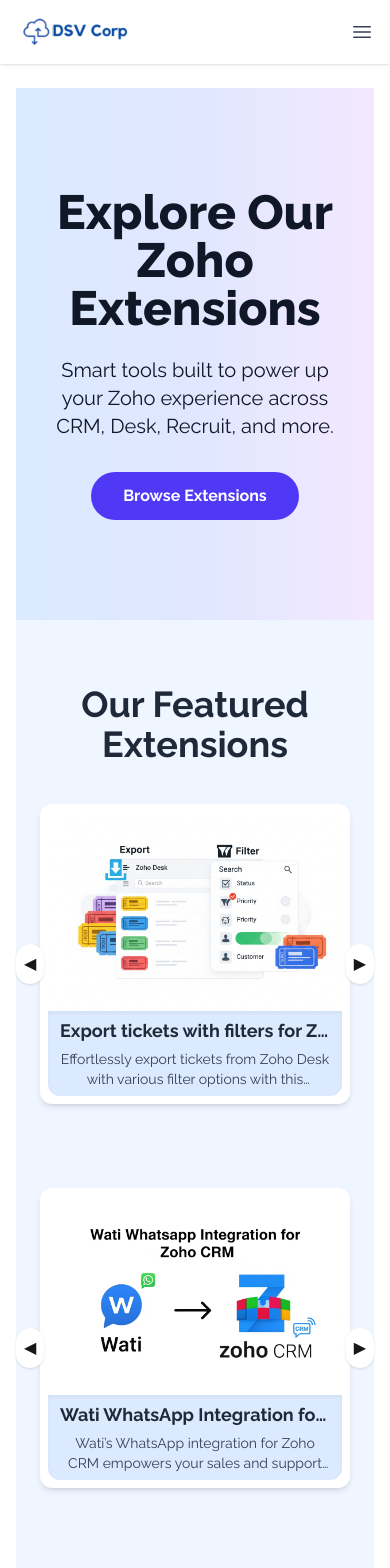
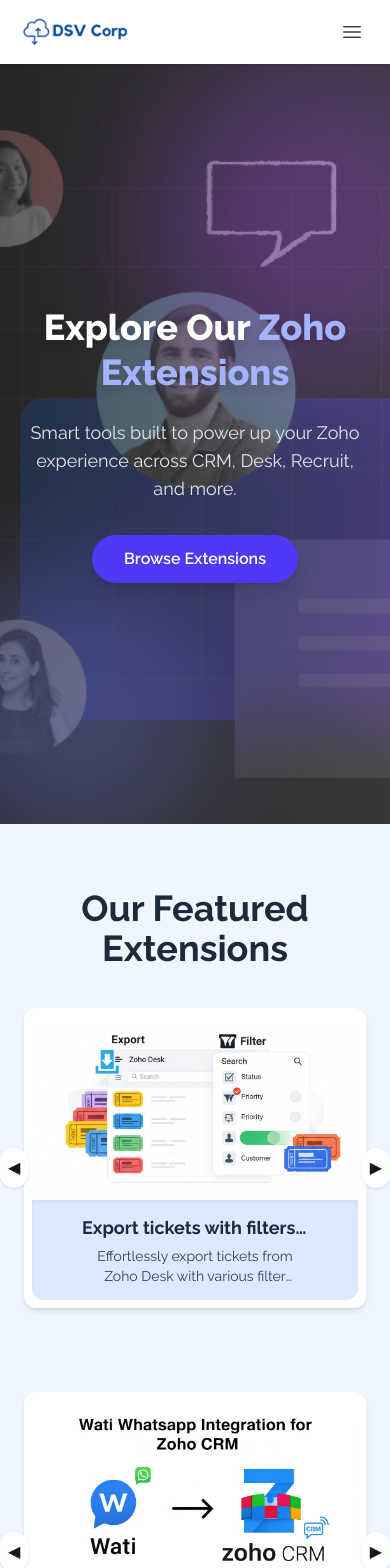
Before and after one commit to pavandsv/Extension-Website, a Next.js app: page / in a window 390 px wide. Shown: the top 1568 px of the page. Built offline with nearby package versions, Linux system fonts and the light colour scheme.

Commit message:
Worked on latest feedback

```diff
--- a/src/app/ConditionalLayout.js
+++ b/src/app/ConditionalLayout.js
@@ -12,7 +12,7 @@
   return (
     <>
       {!hideHeaderFooter && <Header />}
-      <main className="flex-1 px-4 py-6">{children}</main>
+      <main>{children}</main>
       {!hideHeaderFooter && <Footer />}
     </>
   );
--- a/src/app/data/Products.js
+++ b/src/app/data/Products.js
@@ -14,6 +14,7 @@
     helpdoc: "https://fristinetech.com/help-documentation-google-map/",
     buynow:
       "https://marketplace.zoho.com/app/crm/google-address-finder-for-zoho-crm",
+    href: "/google-address-finder-for-zoho-crm",
   },
   {
     id: 2,
@@ -31,6 +32,7 @@
       "https://fristinetech.com/zoho-market-place-auto-currency-update-hourly-app-help-documentation/",
     buynow:
       "https://marketplace.zoho.com/app/crm/auto-currency-exchange-rate-updater-for-zoho-crm",
+    href: "/auto-currency-exchange-rate-updater-for-zoho-crm",
   },
   {
     id: 3,
@@ -48,6 +50,7 @@
       "https://fristinetech.com/help-documentation-export-ticket-extension/",
     buynow:
       "https://marketplace.zoho.com/app/desk/export-tickets-with-filters-for-zoho-desk",
+    href: "/export-tickets-with-filters-for-zoho-desk",
   },
   {
     id: 4,
@@ -64,6 +67,7 @@
     helpdoc: "https://fristinetech.com/help-documentation-for-stripe-payment/",
     buynow:
       "https://marketplace.zoho.com/app/crm/stripe-payment-extension-for-zoho-crm",
+    href: "/stripe-payment-extension-for-zoho-crm",
   },
   {
     id: 5,
@@ -81,6 +85,7 @@
       "https://fristinetech.com/help-documentation-for-organogram-extension-for-zoho-crm/",
     buynow:
       "https://marketplace.zoho.com/app/crm/organogram-extension-for-zoho-crm",
+    href: "/organogram-extension-for-zoho-crm",
   },
   {
     id: 6,
@@ -96,6 +101,7 @@
     product: "crm",
     helpdoc: "https://fristinetech.com/visitor-tracking/user-guide/index.php",
     buynow: "https://marketplace.zoho.com/app/customapps/visitor-tracking",
+    href: "/visitor-tracking",
   },
   {
     id: 7,
@@ -113,6 +119,7 @@
       "https://dsvcorp.com.au/help-documentation/help-documentaion-aws-s3-file-uploader-for-zoho-crm/",
     buynow:
       "https://marketplace.zoho.com/app/crm/aws-s3-file-uploader-for-zoho-crm",
+    href: "/aws-s3-file-uploader-for-zoho-crm",
   },
   {
     id: 8,
@@ -130,6 +137,7 @@
       "https://dsvcorp.com.au/help-documentation/help-documentaion-analytics-hub-for-zoho-crm/",
     buynow:
       "https://marketplace.zoho.com/app/crm/analytics-hub-extension-for-zoho-crm",
+    href: "/analytics-hub-extension-for-zoho-crm",
   },
   {
     id: 9,
@@ -147,6 +155,7 @@
       "https://fristinetech.com/help-documentation-for-bulk-update-ticket/",
     buynow:
       "https://marketplace.zoho.com/app/desk/bulk-update-existing-tickets-in-zoho-desk-based-on-ticket-id",
+    href: "/bulk-update-existing-tickets-in-zoho-desk-based-on-ticket-id",
   },
   {
     id: 10,
@@ -164,6 +173,7 @@
       "https://dsvcorp.com.au/help-documentation/mailchimp-extension-for-zoho-crm/",
     buynow:
       "https://marketplace.zoho.com/app/crm/mailchimp-for-zoho-crm-by-dsvcorp",
+    href: "/mailchimp-for-zoho-crm",
   },
   {
     id: 11,
@@ -180,6 +190,7 @@
     helpdoc:
       "https://dsvcorp.com.au/help-documentation/help-documentaion-xero-sync-for-zoho-crm/",
     buynow: "https://marketplace.zoho.com/app/crm/xero-sync-for-zoho-crm",
+    href: "/xero-sync-for-zoho-crm",
   },
   {
     id: 12,
@@ -197,6 +208,7 @@
       "https://dsvcorp.com.au/help-documentation-for-best-candidate-for-zoho-recruit/",
     buynow:
       "https://marketplace.zoho.com/app/recruit/best-candidate-for-zoho-recruit",
+    href: "/best-candidate-for-zoho-recruit",
   },
   {
     id: 13,
@@ -214,6 +226,7 @@
       "https://fristinetech.com/help-documentation-google-map-for-zoho-recruit/",
     buynow:
       "https://marketplace.zoho.com/app/recruit/google-address-finder-for-zoho-recruit",
+    href: "/google-address-finder-for-zoho-recruit",
   },
   {
     id: 14,
@@ -231,6 +244,7 @@
       "https://fristinetech.com/help-documentation-for-sharepoint-drive/",
     buynow:
       "https://marketplace.zoho.com/app/crm/sharepoint-drive-for-zoho-crm",
+    href: "/sharepoint-drive-for-zoho-crm",
   },
   {
     id: 15,
@@ -248,6 +262,7 @@
       "https://help.fristinetech.com/portal/en/kb/articles/onedrive-for-zoho-crm",
     buynow:
       "https://marketplace.zoho.com/app/crm/one-drive-extension-for-zoho-crm",
+    href: "/onedrive-extension-for-zoho-crm",
   },
   {
     id: 16,
@@ -265,6 +280,7 @@
       "https://help.fristinetech.com/portal/en/kb/articles/ai-ticket-sentiment-analyzer-for-zoho-desk",
     buynow:
       "https://marketplace.zoho.com/app/desk/ai-ticket-sentiment-analyzer-for-zoho-desk",
+    href: "/ai-ticket-sentiment-analyzer-for-zoho-desk",
   },
   {
     id: 17,
@@ -281,6 +297,7 @@
     helpdoc:
       "https://dsvcorp.com.au/help-documentation/help-documentation-for-bulk-import-for-zoho-crm/",
     buynow: "https://marketplace.zoho.com/app/crm/bulk-import-for-zoho-crm",
+    href: "/bulk-import-for-zoho-crm",
   },
   {
     id: 18,
@@ -298,6 +315,7 @@
       "https://dsvcorp.com.au/help-documentation/help-documentaion-dropbox-extension-for-zoho-crm/",
     buynow:
       "https://marketplace.zoho.com/app/crm/dropbox-extension-for-zoho-crm",
+    href: "/dropbox-extension-for-zoho-crm",
   },
   {
     id: 19,
@@ -313,6 +331,7 @@
     product: "desk",
     helpdoc: "https://fristinetech.com/help-documentation-for-ticket-lock/",
     buynow: "https://marketplace.zoho.com/app/desk/ticket-locking-in-zoho-desk",
+    href: "/ticket-locking-in-zoho-desk",
   },
   {
     id: 20,
@@ -330,6 +349,7 @@
       "https://dsvcorp.com.au/help-documentation/help-documentation-razorpay-extension-for-zoho-crm/",
     buynow:
       "https://marketplace.zoho.com/app/crm/razorpay-extension-for-zoho-crm",
+    href: "/razorpay-extension-for-zoho-crm",
   },
   {
     id: 21,
@@ -346,6 +366,7 @@
     helpdoc:
       "https://help.fidigital.com.au/portal/en/kb/articles/geotracker-for-zoho-crm#Contents",
     buynow: "https://marketplace.zoho.com/app/crm/geotracker-for-zoho-crm",
+    href: "/geotracker-for-zoho-crm",
   },
   {
     id: 22,
@@ -361,6 +382,7 @@
     helpdoc: "https://fristinetech.com/help-documentation-google-drive/",
     buynow:
       "https://marketplace.zoho.com/app/crm/google-drive-extension-for-zoho-crm",
+    href: "/google-drive-extension-for-zoho-crm",
   },
   {
     id: 23,
@@ -378,6 +400,7 @@
       "https://dsvcorp.com.au/help-documentation-for-auto-currency-update-for-zoho-book/",
     buynow:
       "https://marketplace.zoho.com/app/books/auto-currency-update-for-zoho-books",
+    href: "/auto-currency-update-for-zoho-books",
   },
   {
     id: 24,
@@ -395,6 +418,7 @@
       "https://dsvcorp.com.au/help-documentation/help-documentaion-email-translator-extension-for-zoho-desk/",
     buynow:
       "https://marketplace.zoho.com/app/desk/email-translator-extension-for-zoho-desk",
+    href: "/email-translator-extension-for-zoho-desk",
   },
   {
     id: 25,
@@ -412,6 +436,7 @@
       "https://dsvcorp.com.au/help-documentation/help-documentation-email-verification-extension-for-zoho-crm/",
     buynow:
       "https://marketplace.zoho.com/app/crm/email-verification-extension-for-zoho-crm",
+    href: "/email-verification-extension-for-zoho-crm",
   },
   {
     id: 26,
@@ -429,6 +454,7 @@
       "https://help.fristinetech.com/portal/en/kb/articles/tickets-to-lead-for-zoho-desk",
     buynow:
       "https://marketplace.zoho.com/app/desk/ticket-to-lead-for-zoho-desk",
+    href: "/ticket-to-lead-for-zoho-desk",
   },
   {
     id: 27,
@@ -446,6 +472,7 @@
       "https://dsvcorp.com.au/help-documentation/help-documentaion-wati-whatsapp-integration-for-zoho-crm/",
     buynow:
       "https://marketplace.zoho.com/app/crm/wati-whatsapp-integration-for-zoho-crm#overview",
+    href: "/wati-whatsapp-integration-for-zoho-crm",
   },
   {
     id: 28,
@@ -463,6 +490,7 @@
       "https://dsvcorp.com.au/help-documentation/help-documentaion-twilio-sms-whatsapp-integration-for-zoho-crm/",
     buynow:
       "https://marketplace.zoho.com/app/crm/twilio-sms-and-whatsapp-extension-for-zoho-crm#overview",
+    href: "/twilio-sms-and-whatsapp-extension-for-zoho-crm",
   },
 ];
 
--- a/src/app/extension-details/[slug]/page.js
+++ b/src/app/extension-details/[slug]/page.js
@@ -22,7 +22,7 @@
   );
 
   const { slug } = useParams();
-  const productData = products.find((p) => p.id === Number(slug));
+const productData = products.find((p) => p.href === `/${slug}`);
 
   // Track if viewport is md and up
   const [isMdUp, setIsMdUp] = React.useState(false);
--- a/src/app/home/page.jsx
+++ b/src/app/home/page.jsx
@@ -2,19 +2,18 @@
 import HeroSection from "../../components/sections/HeroSection";
 import ProducSections from "../../components/sections/ProductsSections";
 import TeamSection from "../../components/sections/TeamSection";
-import ClientSection from "../../components/sections/ClientSection";
 import CallToAction from "../../components/sections/CallToAction";
 
 const Page = () => {
   return (
-    <>
+    <div className="overflow-x-hidden">
       <HeroSection />
       <ProducSections />
       <TeamSection />
-      {/* <ClientSection /> */}
       <CallToAction />
-    </>
+    </div>
   );
 };
 
+
 export default Page;
--- a/src/app/layout.js
+++ b/src/app/layout.js
@@ -19,7 +19,7 @@
 
 export default function RootLayout({ children }) {
   return (
-    <html lang="en" className={raleway.variable}>
+    <html lang="en" className={raleway.variable} suppressHydrationWarning>
       <body className="flex flex-col min-h-screen">
         <ConditionalLayout>{children}</ConditionalLayout>
 
--- a/src/components/Layout/Header.jsx
+++ b/src/components/Layout/Header.jsx
@@ -2,163 +2,122 @@
 
 import { useState } from "react";
 import { usePathname } from "next/navigation";
-import { Popover, PopoverButton, PopoverGroup, PopoverPanel } from "@headlessui/react";
-import { ArrowPathIcon, Bars3Icon, ChartPieIcon, CursorArrowRaysIcon, FingerPrintIcon, SquaresPlusIcon, XMarkIcon } from "@heroicons/react/24/outline";
-import { ChevronDownIcon, PhoneIcon, PlayCircleIcon } from "@heroicons/react/20/solid";
+import { PopoverGroup } from "@headlessui/react";
+import { Bars3Icon } from "@heroicons/react/24/outline";
 import Link from "next/link";
-
-const products = [
-  {
-    name: "Analytics",
-    description: "Get a better understanding of your traffic",
-    href: "#",
-    icon: ChartPieIcon,
-  },
-  {
-    name: "Engagement",
-    description: "Speak directly to your customers",
-    href: "#",
-    icon: CursorArrowRaysIcon,
-  },
-  {
-    name: "Security",
-    description: "Your customers’ data will be safe and secure",
-    href: "#",
-    icon: FingerPrintIcon,
-  },
-  {
-    name: "Integrations",
-    description: "Connect with third-party tools",
-    href: "#",
-    icon: SquaresPlusIcon,
-  },
-  {
-    name: "Automations",
-    description: "Build strategic funnels that will convert",
-    href: "#",
-    icon: ArrowPathIcon,
-  },
-];
-const callsToAction = [
-  { name: "Watch demo", href: "#", icon: PlayCircleIcon },
-  { name: "Contact sales", href: "#", icon: PhoneIcon },
-];
 
 export default function Example() {
   const [mobileMenuOpen, setMobileMenuOpen] = useState(false);
   const pathname = usePathname();
 
+  const toggleMenu = () => setMobileMenuOpen((prev) => !prev);
+
   return (
-    <header className="bg-white sticky top-0 z-50 shadow">
+    <header className="bg-white sticky top-0 z-50 shadow w-full">
       <nav
         aria-label="Global"
-        className="mx-auto flex max-w-7xl items-center justify-between h-16 px-4 sm:px-6 lg:px-8"
+        className="flex items-center justify-between h-16 w-full px-4 sm:px-6 lg:px-10"
       >
         {/* Logo */}
-        <div className="flex lg:flex-1 items-center">
-          <a href="#" className="block h-10 w-auto overflow-hidden">
+        <div className="flex items-center">
+          <Link href="/" className="block h-10 w-auto overflow-hidden">
             <span className="sr-only">Your Company</span>
             <img
               src="/logo/DSV-Logo-blue.png"
               alt="DSV Corp"
               className="h-full object-contain"
             />
-          </a>
+          </Link>
         </div>
 
         {/* Mobile menu button */}
-        <div className="flex lg:hidden">
+        <div className="flex lg:hidden ml-auto relative">
           <button
             type="button"
-            onClick={() => setMobileMenuOpen(true)}
-            className="-m-2.5 inline-flex items-center justify-center rounded-md p-2.5 text-gray-700"
+            onClick={toggleMenu}
+            className="inline-flex items-center justify-center rounded-md p-2.5 text-gray-700 hover:bg-gray-100 transition"
           >
-            <span className="sr-only">Open main menu</span>
-            <Bars3Icon className="h-6 w-6" aria-hidden="true" />
+            <span className="sr-only">Toggle main menu</span>
+            <Bars3Icon
+              className={`h-6 w-6 transition-transform duration-300 ${
+                mobileMenuOpen ? "rotate-90 text-indigo-700" : ""
+              }`}
+              aria-hidden="true"
+            />
           </button>
+
+          {/* Animated floating menu card */}
+          {mobileMenuOpen && (
+            <div className="absolute right-0 top-12 w-64 bg-white rounded-2xl shadow-2xl ring-1 ring-black/5 z-50 animate-slideDown">
+              <nav className="flex flex-col p-4 space-y-2">
+                {[
+                  { name: "Home", href: "/home" },
+                  { name: "About Us", href: "/about-us" },
+                  { name: "Marketplace", href: "/marketplace" },
+                  { name: "Contact Us", href: "/contact-us" },
+                ].map((item) => (
+                  <Link
+                    key={item.href}
+                    href={item.href}
+                    onClick={() => setMobileMenuOpen(false)}
+                    className={`block py-2 px-3 rounded-lg font-semibold text-sm transition ${
+                      pathname === item.href
+                        ? "text-indigo-800 bg-indigo-50"
+                        : "text-gray-800 hover:bg-indigo-50"
+                    }`}
+                  >
+                    {item.name}
+                  </Link>
+                ))}
+              </nav>
+            </div>
+          )}
         </div>
 
-        {/* Desktop links */}
-        <PopoverGroup className="hidden lg:flex lg:gap-x-12">
+        {/* Desktop Links */}
+        <PopoverGroup className="hidden lg:flex lg:gap-x-12 ml-auto">
           <Link
             href="/home"
-            className={`text-sm/6 font-semibold ${pathname === "/home" ? "text-indigo-800" : "text-gray-900 hover:text-indigo-800"}`}
+            className={`text-sm font-semibold ${
+              pathname === "/home"
+                ? "text-indigo-800"
+                : "text-gray-900 hover:text-indigo-800"
+            }`}
           >
             Home
           </Link>
           <Link
             href="/about-us"
-            className={`text-sm/6 font-semibold ${pathname === "/about-us" ? "text-indigo-800" : "text-gray-900 hover:text-indigo-800"}`}
+            className={`text-sm font-semibold ${
+              pathname === "/about-us"
+                ? "text-indigo-800"
+                : "text-gray-900 hover:text-indigo-800"
+            }`}
           >
             About Us
           </Link>
           <Link
             href="/marketplace"
-            className={`text-sm/6 font-semibold ${pathname === "/marketplace" ? "text-indigo-800" : "text-gray-900 hover:text-indigo-800"}`}
+            className={`text-sm font-semibold ${
+              pathname === "/marketplace"
+                ? "text-indigo-800"
+                : "text-gray-900 hover:text-indigo-800"
+            }`}
           >
             Marketplace
           </Link>
           <Link
             href="/contact-us"
-            className={`text-sm/6 font-semibold ${pathname === "/contact-us" ? "text-indigo-800" : "text-gray-900 hover:text-indigo-800"}`}
+            className={`text-sm font-semibold ${
+              pathname === "/contact-us"
+                ? "text-indigo-800"
+                : "text-gray-900 hover:text-indigo-800"
+            }`}
           >
-            Contact us
+            Contact Us
           </Link>
         </PopoverGroup>
-
-        {/* Login */}
-        {/* <div className="hidden lg:flex lg:flex-1 lg:justify-end">
-          <a href="#" className="text-sm font-semibold text-gray-900 hover:text-indigo-800">
-            Log in <span aria-hidden="true">&rarr;</span>
-          </a>
-        </div> */}
       </nav>
-
-      {/* Mobile menu panel */}
-      {mobileMenuOpen && (
-        <div className="absolute inset-x-0 top-full bg-white shadow-md p-4 lg:hidden">
-          <div className="flex justify-end">
-            <button
-              type="button"
-              onClick={() => setMobileMenuOpen(false)}
-              className="-m-2.5 p-2.5 text-gray-700"
-            >
-              <span className="sr-only">Close main menu</span>
-              <XMarkIcon className="h-6 w-6" aria-hidden="true" />
-            </button>
-          </div>
-          <nav className="mt-4 space-y-2">
-            <Link
-              href="/home"
-              onClick={() => setMobileMenuOpen(false)}
-              className="block py-2 font-semibold text-gray-900 hover:text-indigo-800"
-            >
-              Home
-            </Link>
-            <Link
-              href="/marketplace"
-              onClick={() => setMobileMenuOpen(false)}
-              className="block py-2 font-semibold text-gray-900 hover:text-indigo-800"
-            >
-              Marketplace
-            </Link>
-            <Link
-              href="/about-us"
-              onClick={() => setMobileMenuOpen(false)}
-              className="block py-2 font-semibold text-gray-900 hover:text-indigo-800"
-            >
-              About Us
-            </Link>
-            <Link
-              href="/contact-us"
-              onClick={() => setMobileMenuOpen(false)}
-              className="block py-2 font-semibold text-gray-900 hover:text-indigo-800"
-            >
-              Contact Us
-            </Link>
-          </nav>
-        </div>
-      )}
     </header>
   );
 }
--- a/src/components/Pages/AllExtensions.jsx
+++ b/src/components/Pages/AllExtensions.jsx
@@ -18,7 +18,7 @@
 
   return (
     <Link
-      href={`/extension-details/${product.id}`}
+      href={`/extension-details/${product.href}`}
       target="_blank"
       rel="noopener noreferrer"
       className="group block w-full h-[300px]"
--- a/src/components/sections/HeroSection.jsx
+++ b/src/components/sections/HeroSection.jsx
@@ -1,24 +1,54 @@
-'use client';
-import { useEffect, useRef } from 'react';
-import { gsap } from 'gsap';
+"use client";
+import { useEffect, useRef } from "react";
+import { gsap } from "gsap";
 
 const HeroSection = () => {
   const heroRef = useRef(null);
 
   useEffect(() => {
-    gsap.fromTo(heroRef.current,
+    gsap.fromTo(
+      heroRef.current,
       { opacity: 0, y: -100 },
-      { opacity: 1, y: 0, duration: 1.2, ease: 'power3.out' }
+      { opacity: 1, y: 0, duration: 1.2, ease: "power3.out" }
     );
   }, []);
 
   return (
-    <section ref={heroRef} className="relative bg-gradient-to-r from-blue-100 via-indigo-100 to-purple-100 text-gray-900 py-25 px-6 text-center overflow-hidden">
-      <div className="max-w-4xl mx-auto z-10 relative">
-        <h1 className="text-5xl md:text-6xl font-extrabold mb-6">Explore Our Zoho Extensions</h1>
-        <p className="text-xl md:text-2xl mb-8">Smart tools built to power up your Zoho experience across CRM, Desk, Recruit, and more.</p>
-        <a href="#extensions" className="inline-block bg-indigo-600 text-white font-bold px-8 py-3 rounded-full hover:bg-indigo-700 transition duration-300">Browse Extensions</a>
+    <section
+      ref={heroRef}
+      className="relative w-full h-[90vh] md:h-[85vh] flex items-center justify-center overflow-hidden m-0"
+    >
+      {/* Background Image */}
+      <div className="absolute inset-0">
+        <img
+          src="/logo/hero-bg.png" // replace with your actual background image path
+          alt="Zoho Extensions Hero Background"
+          className="w-full h-full object-cover opacity-70"
+        />
+        {/* Soft dark overlay for text contrast */}
+        <div className="absolute inset-0 bg-gradient-to-r from-black/60 via-black/50 to-black/40" />
       </div>
+
+      {/* Content Overlay */}
+      <div className="relative z-10 text-center px-6 max-w-5xl mx-auto">
+        <h1 className="text-4xl sm:text-5xl md:text-6xl font-extrabold text-white drop-shadow-lg mb-6 leading-tight">
+          Explore Our <span className="text-indigo-300">Zoho Extensions</span>
+        </h1>
+        <p className="text-lg sm:text-xl md:text-2xl text-gray-200 mb-8 max-w-3xl mx-auto">
+          Smart tools built to power up your Zoho experience across CRM, Desk,
+          Recruit, and more.
+        </p>
+        <a
+          href="#extensions"
+          className="inline-block bg-indigo-600 hover:bg-indigo-700 text-white font-semibold px-8 py-3 rounded-full shadow-lg transition duration-300"
+        >
+          Browse Extensions
+        </a>
+      </div>
+
+      {/* Decorative blurred gradient blobs for premium touch */}
+      <div className="absolute -bottom-10 -left-20 w-72 h-72 bg-indigo-400 opacity-30 blur-3xl rounded-full" />
+      <div className="absolute top-0 -right-20 w-80 h-80 bg-purple-500 opacity-30 blur-3xl rounded-full" />
     </section>
   );
 };
--- a/src/components/sections/ProductsSections.jsx
+++ b/src/components/sections/ProductsSections.jsx
@@ -19,7 +19,7 @@
 
   return (
     <Link
-      href={`/extension-details/${product.id}`}
+      href={`/extension-details/${product.href}`}
       target="_blank"
       rel="noopener noreferrer"
       className="group block w-full h-[300px]"
@@ -32,7 +32,7 @@
             className="w-full h-full object-cover rounded-t-xl"
           />
         </div>
-        <div className="h-[30%] w-full bg-blue-100 flex flex-col justify-center items-center text-center px-3 py-2 rounded-b-xl shadow-inner">
+        <div style={{"padding":"50px"}} className="h-[30%] w-full bg-blue-100 flex flex-col justify-center items-center text-center px-3 py-2 rounded-b-xl shadow-inner">
           <div className="relative w-full">
             <h3
               ref={nameRef}
```
Also changed, not shown: src/components/Layout/Footer.jsx (+55 -43 lines), src/components/Pages/AboutUs.jsx (+43 -31 lines), public/logo/hero-bg.png (added).
